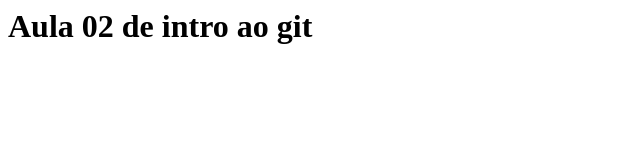
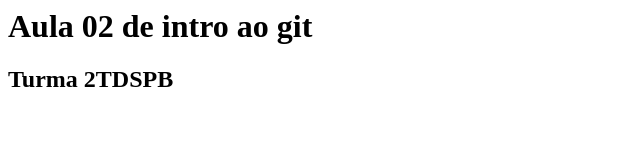
Before and after one commit to robs777/aula02pb, a plain HTML site: page index.html in a window 1280 px wide. Shown: the whole page, without its empty margins (0-640 px from the left). Drawn offline with Linux system fonts and the light colour scheme.

Commit message:
inclusao do cod da turma no index.html

```diff
--- a/index.html
+++ b/index.html
@@ -4,6 +4,7 @@
 </head>
 <body>
 <h1> Aula 02 de intro ao git </h1>
+<h2> Turma 2TDSPB </h2>
 </body>
 
 </html>
```
